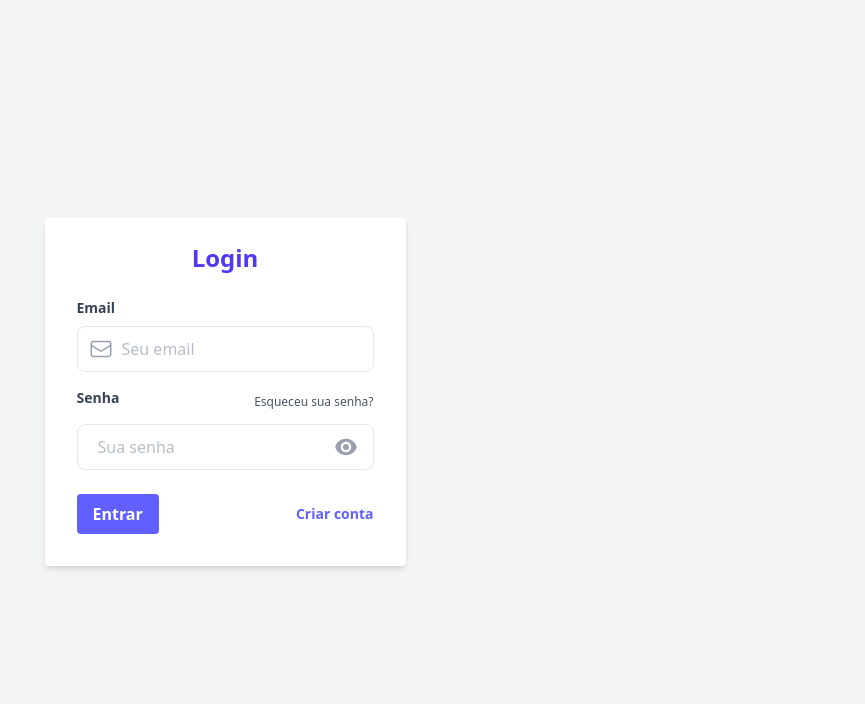
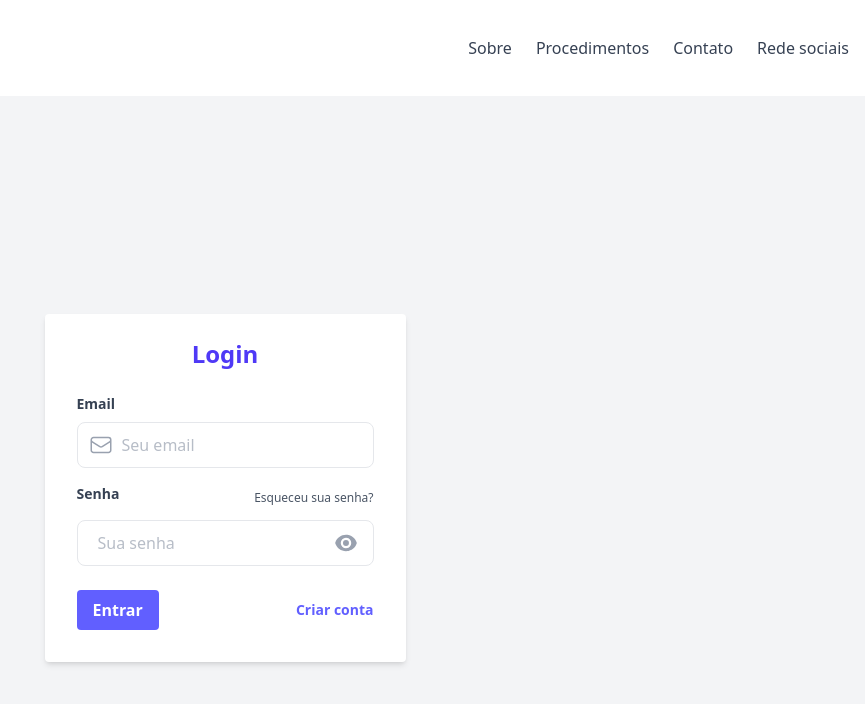
Before and after one commit to Th1ago23/Consultorio-frontend, a React (Vite) app: page /login in a window 1280 px wide. Shown: the top 704 px of the page, without its empty margins (415-1280 px from the left). Built offline with nearby package versions, Linux system fonts and the light colour scheme.

Commit message:
update routes for header's

```diff
--- a/src/App.tsx
+++ b/src/App.tsx
@@ -4,17 +4,20 @@ import HomePage from './pages/HomePage';
 import LoginPage from './components/Auth/LoginPage';
 import RegisterPage from './components/Auth/RegisterPage';
 import Layout from './components/Layout/Layout';
+import AuthLayout from './components/Layout/AuthLayout';
 
 function App() {
   return (
     <BrowserRouter>
       <Routes>
-        <Route path="/login" element={<LoginPage />} />
-        <Route path="/register" element={<RegisterPage />} />
         <Route path="/" element={<Layout />}>
         <Route index element={<HomePage />} />
 
         </Route>
+        <Route element={<AuthLayout />}>
+        <Route path="/login" element={<LoginPage />} />
+        <Route path="/register" element={<RegisterPage />} />
+      </Route>
       </Routes>
     </BrowserRouter>
   );
```
